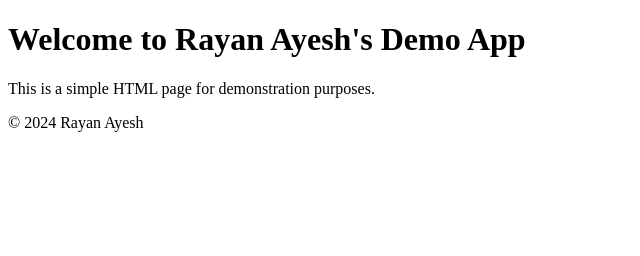
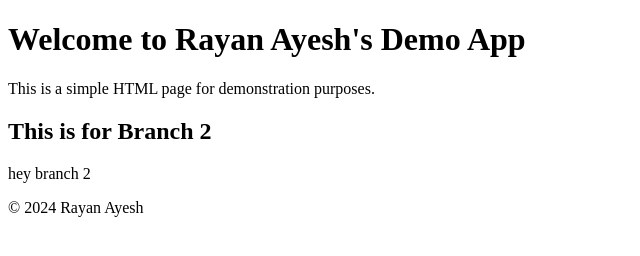
Before and after one commit to RayanAyesh17/demoapp, a plain HTML site: page index.html in a window 1280 px wide. Shown: the whole page, without its empty margins (0-640 px from the left). Drawn offline with Linux system fonts and the light colour scheme.

Commit message:
branch 2

```diff
--- a/index.html
+++ b/index.html
@@ -8,6 +8,8 @@
 <body>
     <h1>Welcome to Rayan Ayesh's Demo App</h1>
     <p>This is a simple HTML page for demonstration purposes.</p>
+    <h2>This is for Branch 2</h2>
+    <p> hey branch 2</p>
     <footer>
         <p>&copy; 2024 Rayan Ayesh</p>
     </footer>
```
